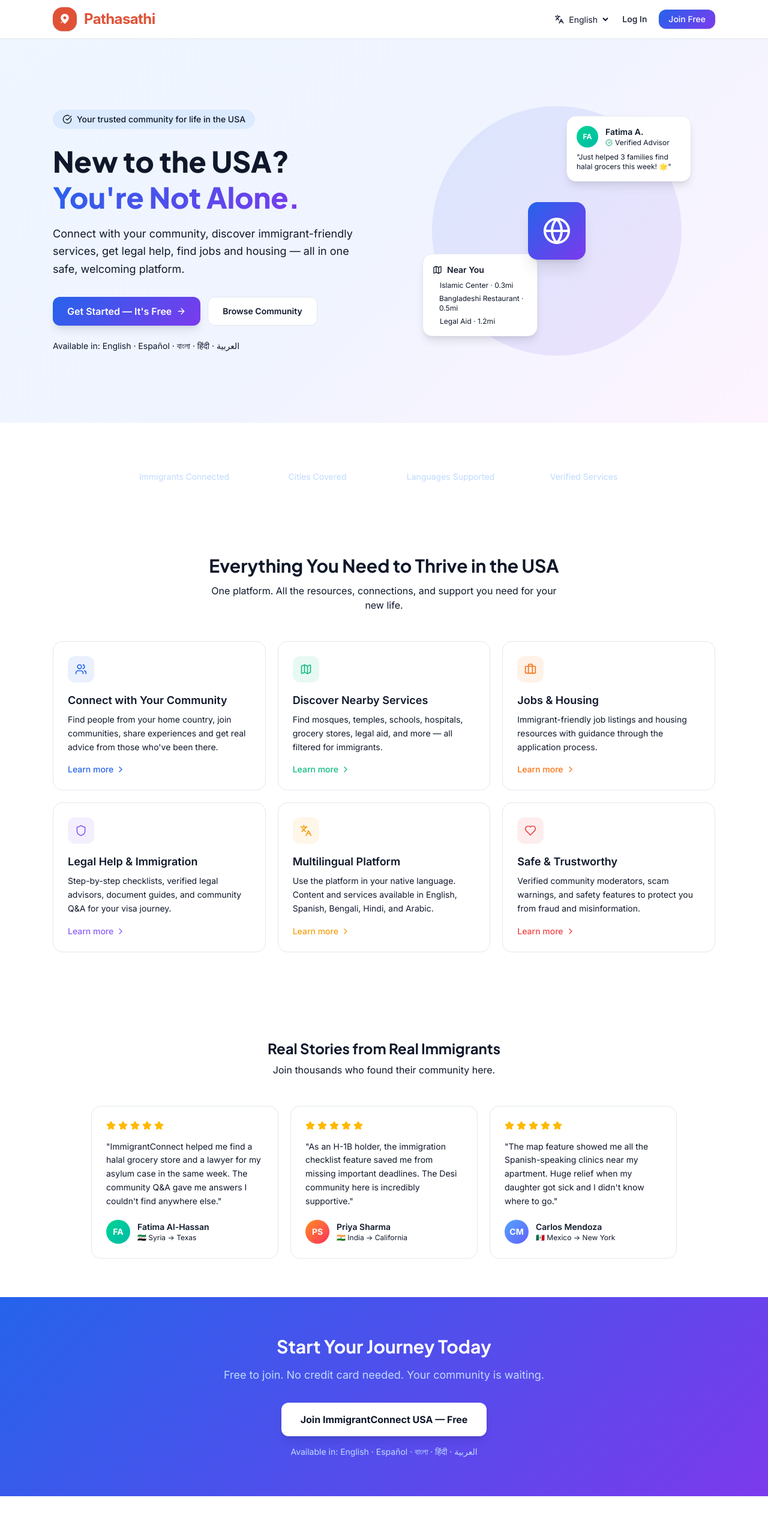
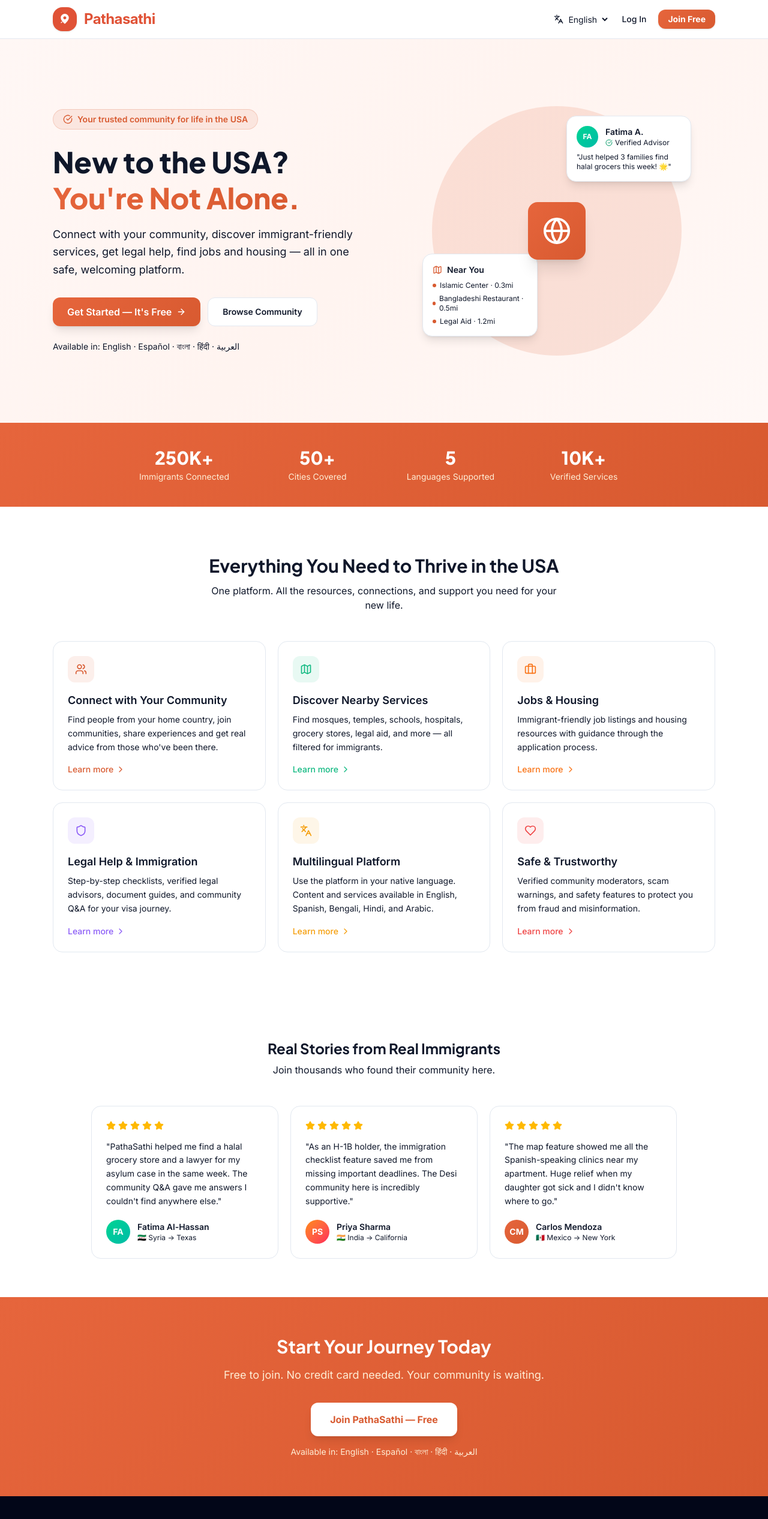
Before and after one commit to Zotish/Personal-project, a React (Vite) app: page / in a window 1280 px wide. Shown: the top 2533 px of the page at 60% size. Built offline with nearby package versions, Linux system fonts and the light colour scheme.

Commit message:
Overhaul Landing page colors to brand Coral #D85A30 and replace all ImmigrantConnect references with PathaSathi brand logo

```diff
--- a/src/app/components/DeliverySecurityModal.tsx
+++ b/src/app/components/DeliverySecurityModal.tsx
@@ -204,7 +204,7 @@
                 <div className="flex items-center gap-2 text-[11px] text-slate-600 bg-blue-50/80 p-2.5 rounded-xl border border-blue-100">
                   <ShieldAlert className="w-4 h-4 text-blue-600 flex-shrink-0" />
                   <span>
-                    <strong>Privacy Guarantee:</strong> Calls route through ImmigrantConnect Proxy. Rider sees proxy number <code className="bg-white px-1 py-0.5 rounded font-mono font-bold">+1 (800) 555-0199</code>. Your personal mobile number is 100% hidden.
+                    <strong>Privacy Guarantee:</strong> Calls route through PathaSathi Proxy. Rider sees proxy number <code className="bg-white px-1 py-0.5 rounded font-mono font-bold">+1 (800) 555-0199</code>. Your personal mobile number is 100% hidden.
                   </span>
                 </div>
               </div>
@@ -355,7 +355,7 @@
                   {currentRole === "buyer" ? "Calling Delivery Rider #R-902" : "Calling Pickup Rider #R-902"}
                 </h4>
                 <p className="text-xs text-slate-400 font-mono">
-                  {callState === "calling" ? "Connecting through ImmigrantConnect Proxy..." : `Connected • ${formatTime(callDuration)}`}
+                  {callState === "calling" ? "Connecting through PathaSathi Proxy..." : `Connected • ${formatTime(callDuration)}`}
                 </p>
               </div>
 
@@ -400,7 +400,7 @@
                 </h5>
               </div>
               <p className="text-xs text-slate-300 leading-relaxed">
-                As per ImmigrantConnect Privacy & Anti-Stalking Policy, all call records, virtual proxy numbers, and contact links between you and Rider #R-902 have been <strong>permanently deleted and expired</strong>.
+                As per PathaSathi Privacy & Anti-Stalking Policy, all call records, virtual proxy numbers, and contact links between you and Rider #R-902 have been <strong>permanently deleted and expired</strong>.
               </p>
             </div>
           )}
--- a/src/app/pages/Admin.tsx
+++ b/src/app/pages/Admin.tsx
@@ -58,7 +58,7 @@
               </div>
               <div>
                 <h1 className="text-lg font-bold text-foreground" style={{ fontFamily: "var(--font-display)" }}>Admin Dashboard</h1>
-                <p className="text-xs text-muted-foreground">ImmigrantConnect USA Moderation Panel</p>
+                <p className="text-xs text-muted-foreground">PathaSathi Moderation Panel</p>
               </div>
             </div>
             <div className="flex items-center gap-2">
--- a/src/app/pages/Auth.tsx
+++ b/src/app/pages/Auth.tsx
@@ -282,7 +282,7 @@
         </div>
 
         <p className="text-center text-sm text-muted-foreground mt-6">
-          New to ImmigrantConnect?{" "}
+          New to PathaSathi?{" "}
           <button onClick={() => navigate("/signup")} className="text-primary font-semibold hover:underline">
             Create account
           </button>
--- a/src/app/pages/HomeFeed.tsx
+++ b/src/app/pages/HomeFeed.tsx
@@ -1,6 +1,7 @@
 import { useState, useEffect, Fragment, useRef, type ReactNode } from "react";
 import { useNavigate } from "react-router";
 import { AppLayout } from "../components/layout/AppLayout";
+import { Logo } from "../components/ui/Logo";
 import { useLanguage } from "../context/LanguageContext";
 import { getFavourites, removeFavourite, type MyBoxFavourite } from "../utils/myBox";
 import { MapDiscoveryContent } from "./MapDiscovery";
@@ -220,7 +221,7 @@
 const forYouPosts: Post[] = [
   {
     id: 1, type: "emergency",
-    author: { name: "ImmigrantConnect Official", handle: "@ic_official", avatar: "IC", color: "from-blue-500 to-indigo-600", verified: true },
+    author: { name: "PathaSathi Official", handle: "@pathasathi_official", avatar: "PS", color: "from-[#e6653c] to-[#D85A30]", verified: true },
     time: "2h ago",
     content: "🚨 EMERGENCY ALERT: USCIS has announced a 90-day extension for all pending I-765 (EAD) renewals. If your work permit expires before December 2025, you are now covered. Check the Services Hub for more info and your case status.",
     likes: 2847, comments: 324, reposts: 1203,
@@ -1281,8 +1282,8 @@
     }>
       {/* Mobile-only header — hidden on desktop (sidebar handles nav) */}
       <div className="lg:hidden sticky top-0 z-30 bg-white/90 backdrop-blur-md border-b border-border px-4 py-3 flex items-center justify-between">
-        <div className="w-8 h-8 rounded-full bg-gradient-to-br from-blue-400 to-indigo-500 flex items-center justify-center text-white text-xs font-bold">RA</div>
-        <span className="font-bold text-foreground" style={{ fontFamily: "var(--font-display)" }}>ImmigrantConnect</span>
+        <div className="w-8 h-8 rounded-full text-white text-xs font-bold flex items-center justify-center flex-shrink-0" style={{ background: "linear-gradient(135deg, #e6653c 0%, #D85A30 100%)" }}>RA</div>
+        <Logo size="sm" onClick={() => navigate("/feed")} />
         <button className="w-8 h-8 flex items-center justify-center rounded-full hover:bg-secondary">
           <Bell className="w-5 h-5 text-foreground" />
         </button>
--- a/src/app/pages/Landing.tsx
+++ b/src/app/pages/Landing.tsx
@@ -9,7 +9,7 @@
 const languages = ["English", "Español", "বাংলা", "हिंदी", "العربية"];
 
 const features = [
-  { icon: Users, title: "Connect with Your Community", desc: "Find people from your home country, join communities, share experiences and get real advice from those who've been there.", color: "#2563eb" },
+  { icon: Users, title: "Connect with Your Community", desc: "Find people from your home country, join communities, share experiences and get real advice from those who've been there.", color: "#D85A30" },
   { icon: Map, title: "Discover Nearby Services", desc: "Find mosques, temples, schools, hospitals, grocery stores, legal aid, and more — all filtered for immigrants.", color: "#10b981" },
   { icon: Briefcase, title: "Jobs & Housing", desc: "Immigrant-friendly job listings and housing resources with guidance through the application process.", color: "#f97316" },
   { icon: Shield, title: "Legal Help & Immigration", desc: "Step-by-step checklists, verified legal advisors, document guides, and community Q&A for your visa journey.", color: "#8b5cf6" },
@@ -30,7 +30,7 @@
     origin: "🇸🇾 Syria → Texas",
     avatar: "FA",
     color: "from-emerald-400 to-teal-500",
-    text: "ImmigrantConnect helped me find a halal grocery store and a lawyer for my asylum case in the same week. The community Q&A gave me answers I couldn't find anywhere else.",
+    text: "PathaSathi helped me find a halal grocery store and a lawyer for my asylum case in the same week. The community Q&A gave me answers I couldn't find anywhere else.",
   },
   {
     name: "Priya Sharma",
@@ -43,7 +43,7 @@
     name: "Carlos Mendoza",
     origin: "🇲🇽 Mexico → New York",
     avatar: "CM",
-    color: "from-blue-400 to-indigo-500",
+    color: "from-[#e6653c] to-[#D85A30]",
     text: "The map feature showed me all the Spanish-speaking clinics near my apartment. Huge relief when my daughter got sick and I didn't know where to go.",
   },
 ];
@@ -67,14 +67,14 @@
             </div>
             <button
               onClick={() => navigate("/login")}
-              className="text-sm font-medium text-foreground hover:text-primary px-3 py-1.5 rounded-lg transition-colors"
+              className="text-sm font-medium text-foreground hover:text-[#D85A30] px-3 py-1.5 rounded-lg transition-colors"
             >
               Log In
             </button>
             <button
               onClick={() => navigate("/signup")}
-              className="text-sm font-medium px-4 py-1.5 rounded-xl text-white transition-all hover:opacity-90 shadow-sm"
-              style={{ background: "linear-gradient(135deg, #2563eb 0%, #7c3aed 100%)" }}
+              className="text-sm font-bold px-4 py-1.5 rounded-xl text-white transition-all hover:opacity-90 shadow-sm"
+              style={{ background: "linear-gradient(135deg, #e6653c 0%, #D85A30 100%)" }}
             >
               Join Free
             </button>
@@ -83,17 +83,17 @@
       </header>
 
       {/* Hero */}
-      <section className="relative overflow-hidden" style={{ background: "linear-gradient(135deg, #eff6ff 0%, #f0f4ff 50%, #fdf4ff 100%)" }}>
+      <section className="relative overflow-hidden" style={{ background: "linear-gradient(135deg, #fff7f5 0%, #fff4f0 50%, #fff8f6 100%)" }}>
         <div className="max-w-6xl mx-auto px-4 sm:px-6 py-16 sm:py-24">
           <div className="grid lg:grid-cols-2 gap-12 items-center">
             <div>
-              <div className="inline-flex items-center gap-2 bg-blue-100 text-primary rounded-full px-4 py-1.5 text-sm font-medium mb-6">
-                <CheckCircle className="w-4 h-4" />
+              <div className="inline-flex items-center gap-2 bg-[#D85A30]/10 text-[#D85A30] border border-[#D85A30]/20 rounded-full px-4 py-1.5 text-sm font-semibold mb-6">
+                <CheckCircle className="w-4 h-4 text-[#D85A30]" />
                 Your trusted community for life in the USA
               </div>
               <h1 className="text-4xl sm:text-5xl font-extrabold text-foreground leading-tight mb-4" style={{ fontFamily: "var(--font-display)" }}>
                 New to the USA?<br />
-                <span style={{ background: "linear-gradient(135deg, #2563eb 0%, #7c3aed 100%)", WebkitBackgroundClip: "text", WebkitTextFillColor: "transparent" }}>
+                <span style={{ background: "linear-gradient(135deg, #e6653c 0%, #D85A30 100%)", WebkitBackgroundClip: "text", WebkitTextFillColor: "transparent" }}>
                   You're Not Alone.
                 </span>
               </h1>
@@ -104,14 +104,14 @@
                 <button
                   onClick={() => navigate("/signup")}
                   className="flex items-center gap-2 px-6 py-3 rounded-xl text-white font-semibold text-base shadow-lg hover:shadow-xl transition-all hover:scale-105"
-                  style={{ background: "linear-gradient(135deg, #2563eb 0%, #7c3aed 100%)" }}
+                  style={{ background: "linear-gradient(135deg, #e6653c 0%, #D85A30 100%)" }}
                 >
                   Get Started — It's Free
                   <ArrowRight className="w-4 h-4" />
                 </button>
                 <button
                   onClick={() => navigate("/feed")}
-                  className="flex items-center gap-2 px-6 py-3 rounded-xl font-semibold text-sm bg-white text-foreground border border-border hover:bg-secondary transition-all"
+                  className="flex items-center gap-2 px-6 py-3 rounded-xl font-semibold text-sm bg-white text-foreground border border-border hover:bg-slate-50 transition-all"
                 >
                   Browse Community
                 </button>
@@ -124,9 +124,9 @@
             <div className="relative hidden lg:block">
               <div className="relative w-full aspect-square max-w-md mx-auto">
                 {/* Background circle */}
-                <div className="absolute inset-4 rounded-full opacity-10" style={{ background: "linear-gradient(135deg, #2563eb, #7c3aed)" }} />
+                <div className="absolute inset-4 rounded-full opacity-15" style={{ background: "linear-gradient(135deg, #e6653c, #D85A30)" }} />
                 {/* Floating cards */}
-                <div className="absolute top-8 right-0 bg-white rounded-2xl shadow-lg p-4 w-52 border border-border animate-pulse">
+                <div className="absolute top-8 right-0 bg-white rounded-2xl shadow-lg p-4 w-52 border border-border">
                   <div className="flex items-center gap-3 mb-2">
                     <div className="w-9 h-9 rounded-full bg-gradient-to-br from-emerald-400 to-teal-500 flex items-center justify-center text-white text-xs font-bold">FA</div>
                     <div>
@@ -138,19 +138,19 @@
                 </div>
                 <div className="absolute bottom-12 left-0 bg-white rounded-2xl shadow-lg p-4 w-48 border border-border">
                   <div className="flex items-center gap-2 mb-2">
-                    <Map className="w-4 h-4 text-primary" />
+                    <Map className="w-4 h-4 text-[#D85A30]" />
                     <span className="text-sm font-semibold">Near You</span>
                   </div>
                   <div className="space-y-1.5">
                     {["Islamic Center · 0.3mi", "Bangladeshi Restaurant · 0.5mi", "Legal Aid · 1.2mi"].map(p => (
                       <div key={p} className="text-xs text-muted-foreground flex items-center gap-1.5">
-                        <div className="w-1.5 h-1.5 rounded-full bg-primary" />
+                        <div className="w-1.5 h-1.5 rounded-full bg-[#D85A30]" />
                         {p}
                       </div>
                     ))}
                   </div>
                 </div>
-                <div className="absolute top-1/2 left-1/2 -translate-x-1/2 -translate-y-1/2 w-24 h-24 rounded-2xl flex items-center justify-center shadow-xl" style={{ background: "linear-gradient(135deg, #2563eb 0%, #7c3aed 100%)" }}>
+                <div className="absolute top-1/2 left-1/2 -translate-x-1/2 -translate-y-1/2 w-24 h-24 rounded-2xl flex items-center justify-center shadow-xl" style={{ background: "linear-gradient(135deg, #e6653c 0%, #D85A30 100%)" }}>
                   <Globe className="w-12 h-12 text-white" />
                 </div>
               </div>
@@ -160,12 +160,12 @@
       </section>
 
       {/* Stats */}
-      <section className="bg-primary py-10">
+      <section className="py-10" style={{ background: "linear-gradient(135deg, #e6653c 0%, #D85A30 100%)" }}>
         <div className="max-w-4xl mx-auto px-4 grid grid-cols-2 md:grid-cols-4 gap-6 text-center">
           {stats.map(({ value, label }) => (
             <div key={label}>
               <div className="text-3xl font-extrabold text-white" style={{ fontFamily: "var(--font-display)" }}>{value}</div>
-              <div className="text-blue-200 text-sm mt-1">{label}</div>
+              <div className="text-orange-100 text-sm mt-1">{label}</div>
             </div>
           ))}
         </div>
@@ -223,28 +223,25 @@
       </section>
 
       {/* CTA */}
-      <section className="py-16" style={{ background: "linear-gradient(135deg, #2563eb 0%, #7c3aed 100%)" }}>
+      <section className="py-16" style={{ background: "linear-gradient(135deg, #e6653c 0%, #D85A30 100%)" }}>
         <div className="max-w-2xl mx-auto px-4 text-center">
           <h2 className="text-3xl font-bold text-white mb-4" style={{ fontFamily: "var(--font-display)" }}>Start Your Journey Today</h2>
-          <p className="text-blue-200 mb-8 text-lg">Free to join. No credit card needed. Your community is waiting.</p>
+          <p className="text-orange-100 mb-8 text-lg">Free to join. No credit card needed. Your community is waiting.</p>
           <button
             onClick={() => navigate("/signup")}
-            className="px-8 py-4 rounded-xl bg-white font-bold text-primary text-base shadow-lg hover:shadow-xl transition-all hover:scale-105"
+            className="px-8 py-4 rounded-xl bg-white font-bold text-[#D85A30] text-base shadow-lg hover:shadow-xl transition-all hover:scale-105"
           >
-            Join ImmigrantConnect USA — Free
+            Join PathaSathi — Free
           </button>
-          <p className="text-blue-200 text-sm mt-4">Available in: English · Español · বাংলা · हिंदी · العربية</p>
+          <p className="text-orange-100 text-sm mt-4">Available in: English · Español · বাংলা · हिंदी · العربية</p>
         </div>
       </section>
 
       {/* Footer */}
-      <footer className="bg-foreground text-white py-10">
+      <footer className="bg-slate-950 text-white py-10">
         <div className="max-w-6xl mx-auto px-4 flex flex-wrap gap-6 justify-between items-center">
-          <div className="flex items-center gap-2">
-            <Globe className="w-5 h-5 text-blue-400" />
-            <span className="font-bold" style={{ fontFamily: "var(--font-display)" }}>ImmigrantConnect USA</span>
-          </div>
-          <div className="text-sm text-slate-400">© 2025 ImmigrantConnect USA. All rights reserved.</div>
+          <Logo size="md" variant="white" onClick={() => navigate("/")} />
+          <div className="text-sm text-slate-400">© 2026 PathaSathi. All rights reserved.</div>
           <div className="flex gap-4 text-sm text-slate-400">
             <span className="hover:text-white cursor-pointer">Privacy</span>
             <span className="hover:text-white cursor-pointer">Terms</span>
--- a/src/app/pages/Profile.tsx
+++ b/src/app/pages/Profile.tsx
@@ -10,7 +10,13 @@
 const userPosts = [
   { id: 1, content: "Has anyone applied for a New York State ID without a Social Security Number? I'm on a tourist visa and need some form of ID to open a bank account. Would love to hear your experiences! #NewYork #Banking", likes: 156, comments: 89, reposts: 34, time: "4h ago", tags: ["Banking", "ID", "New York"] },
   { id: 2, content: "🆘 NEED HELP: My family is looking for a 2BR apartment in the Bronx under $1,800/month. We have 2 adults and 1 child. Does anyone know of any landlords who accept ITIN instead of SSN?", likes: 43, comments: 127, reposts: 89, time: "6h ago", tags: ["Housing", "Rental"] },
-  { id: 3, content: "Just joined the Bangladeshi New Yorkers community on ImmigrantConnect! Amazing to find so many people from home here. Special thanks to @rahim_bdconnect for welcoming me 🇧🇩❤️", likes: 234, comments: 18, reposts: 12, time: "2d ago", tags: ["Bangladeshi Community"] },
+  { id: 3, content: "Just joined the Bangladeshi New Yorkers community on PathaSathi! Amazing to find so many people from home here. Special thanks to @rahim_bdconnect for welcoming me 🇧🇩❤️", likes: 234, comments: 18, reposts: 12, time: "2d ago", tags: ["Bangladeshi Community"] },
+  { id: 4, content: "Pro tip for new arrivals in NYC: You don't need a Social Security Number to get a New York State ID (IDNYC). Just bring your passport, proof of address, and 3 points of ID. Process took 20 minutes!", likes: 567, comments: 45, reposts: 89, time: "4d ago", tags: ["NYC", "IDNYC", "Tips"] },
+  { id: 5, content: "Passed my US driving test on the first try! 🚗 Huge thanks to the practice tips shared in this group. For anyone taking it soon: practice parallel parking at the Staten Island DMV testing center!", likes: 890, comments: 112, reposts: 34, time: "1w ago", tags: ["DMV", "DrivingTest"] },
+];
+
+export const mockUsers = [
+  { id: 8,  name: "PathaSathi",   handle: "@pathasathi",  avatar: "PS", color: "from-[#e6653c] to-[#D85A30]",   verified: true,  bio: "Official PathaSathi account 🌐 Connecting communities", mutual: false, location: "New York, NY",      followers: "48.9K"},
 ];
 
 const followingList = [
@@ -21,7 +27,7 @@
   { id: 5,  name: "Fatima Al-Hassan",   handle: "@fatima_legal_help", avatar: "FA", color: "from-sky-400 to-blue-500",      verified: true,  bio: "Immigration attorney | Free consultations on Thursdays",    mutual: false, location: "Bronx, NY",         followers: "12.3K"},
   { id: 6,  name: "Wei Zhang",          handle: "@wei_zhang_flushing",avatar: "WZ", color: "from-red-400 to-rose-500",      verified: false, bio: "Flushing local | Restaurant owner | Chinese-American",      mutual: true,  location: "Flushing, NY",      followers: "3.2K" },
   { id: 7,  name: "Amara Diallo",       handle: "@amara_diallo_bk",   avatar: "AD", color: "from-lime-400 to-green-500",    verified: false, bio: "West African community advocate | Helping newcomers",        mutual: false, location: "Flatbush, Brooklyn", followers: "1.8K" },
-  { id: 8,  name: "ImmigrantConnect",   handle: "@immigrantconnect",  avatar: "IC", color: "from-blue-500 to-indigo-600",   verified: true,  bio: "Official ImmigrantConnect account 🌐 Connecting communities", mutual: false, location: "New York, NY",      followers: "48.9K"},
+  { id: 8,  name: "PathaSathi",   handle: "@pathasathi",  avatar: "PS", color: "from-[#e6653c] to-[#D85A30]",   verified: true,  bio: "Official PathaSathi account 🌐 Connecting communities", mutual: false, location: "New York, NY",      followers: "48.9K"},
 ];
 
 const followersList = [
--- a/src/app/pages/ServiceDetail.tsx
+++ b/src/app/pages/ServiceDetail.tsx
@@ -214,7 +214,7 @@
     { id: 2, author: "Sofia Gutierrez",  handle: "@sofia_nyc",   avatar: "SG", color: "from-orange-400 to-amber-500",   verified: false, time: "4h ago",  type: "question", content: "🙋 Has anyone used any of these service providers before? Looking for personal recommendations specifically for a Bronx-area family. We just arrived last month and need help navigating everything from scratch. Any advice appreciated! 🙏",                                                likes: 134,  comments: 89,  reposts: 34  },
     { id: 3, author: "Nadia Islam",      handle: "@nadia_nyc",   avatar: "NI", color: "from-violet-400 to-indigo-500",  verified: true,  time: "6h ago",  type: "regular",  content: "Proud to say I've helped over 200 immigrant families connect with verified service providers through this community this year. The key is to always check reviews, ask for references, and never pay full upfront. DM me if you need guidance! ✅",                                               likes: 1234, comments: 156, reposts: 567 },
     { id: 4, author: "Carlos Rivera",    handle: "@carlos_h",    avatar: "CR", color: "from-blue-400 to-cyan-500",      verified: false, time: "8h ago",  type: "tip",      content: "🚨 WARNING: Be careful of scammers who pose as 'immigration consultants' and charge hundreds of dollars for things you can do for free. Always verify credentials. If they promise a green card guarantee — run! Share to spread awareness. 🙏",                                              likes: 2847, comments: 324, reposts: 1203 },
-    { id: 5, author: "Priya Menon",      handle: "@dr_priya",    avatar: "PM", color: "from-purple-400 to-violet-500",  verified: true,  time: "12h ago", type: "regular",  content: "Community reminder: many providers in this section are verified by ImmigrantConnect volunteers. Look for the blue ✅ badge. Verified providers have been vetted for legitimate credentials and fair practices. Stay safe out there! 💙",                                                      likes: 1876, comments: 134, reposts: 763 },
+    { id: 5, author: "Priya Menon",      handle: "@dr_priya",    avatar: "PM", color: "from-purple-400 to-violet-500",  verified: true,  time: "12h ago", type: "regular",  content: "Community reminder: many providers in this section are verified by PathaSathi volunteers. Look for the blue ✅ badge. Verified providers have been vetted for legitimate credentials and fair practices. Stay safe out there! 💙",                                                      likes: 1876, comments: 134, reposts: 763 },
     { id: 6, author: "Ahmad Al-Khalil",  handle: "@ahmad_bklyn", avatar: "AH", color: "from-green-400 to-emerald-500", verified: false, time: "1d ago",  type: "need_help","content": "🆘 NEED HELP: I'm a new arrival from Syria and don't speak much English yet. Does anyone know if any of these providers have Arabic-speaking staff? I need help urgently and don't want to miss something important due to a language barrier. JazakAllah Khair 🤲",                      likes: 89,   comments: 156, reposts: 78  },
   ];
   return allPosts;
--- a/src/app/pages/Settings.tsx
+++ b/src/app/pages/Settings.tsx
@@ -969,7 +969,7 @@
             className="w-full flex items-center justify-center gap-2 py-3 rounded-xl border border-red-200 text-red-600 text-sm font-semibold hover:bg-red-50 transition-colors">
             <LogOut className="w-4 h-4" /> Log Out
           </button>
-          <p className="text-center text-xs text-muted-foreground mt-3">ImmigrantConnect USA v2.1.0 · Terms · Privacy</p>
+          <p className="text-center text-xs text-muted-foreground mt-3">PathaSathi v2.1.0 · Terms · Privacy</p>
         </div>
       </div>
     </AppLayout>
```
